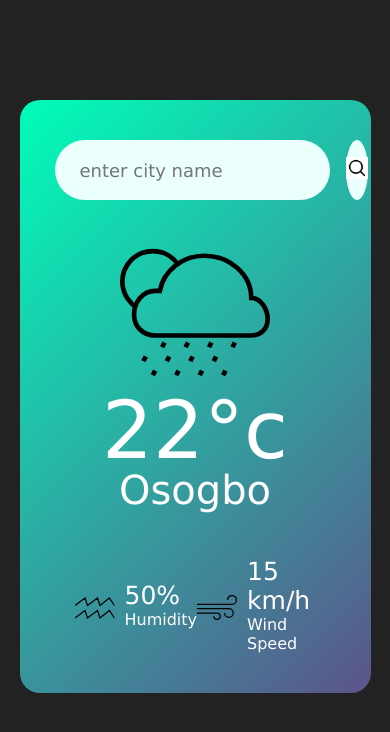
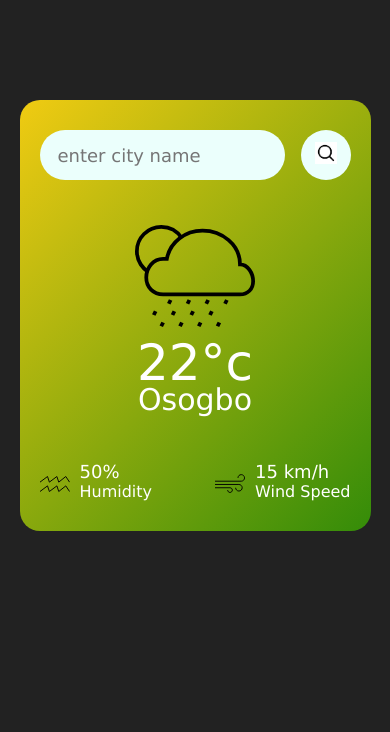
Before and after one commit to Adebukol/weather-app, a plain HTML site: page index.html in a window 390 px wide. Drawn offline with Linux system fonts and the light colour scheme.

Commit message:
background color changed

```diff
--- a/main.css
+++ b/main.css
@@ -12,7 +12,7 @@ body{
 .card{
   width: 90%;
   max-width: 470px;
-  background: linear-gradient(135deg,#00feba, #5b548a);
+  background: linear-gradient(135deg,#f0cb12, #348c09);
   color: #fff;
   margin:100px auto 0;
   border-radius: 20px;
@@ -84,6 +84,48 @@ body{
   font-size: 25px;
   margin-top: -6px;
 }
+
+@media screen and (max-width: 500px) {
+ body{
+  max-width: 500px;
+ }
+ .card{
+  padding: 30px 20px;
+ }
+  .search input{
+  height: 50px;
+  width: 30px;
+  padding: 10px 18px;
+ }
+ .search button{
+  height: 50px;
+  width: 50px;
+ }
+ .weather-icon{
+  width: 120px;
+  margin-top: 30px;
+}
+.weather h1{
+  font-size: 50px;
+  font-weight: 500;
+}
+.weather h2{
+  font-size: 30px;
+  font-weight: 400;
+  margin-top: -10px;
+}
+.details{
+  padding: 0px;
+}
+.col img{
+  width: 30px;
+  margin-right: 10px;
+}
+.humidity, .wind{
+  font-size: 18px;
+  margin-top: -6px;
+}
+}
 /* .row{
   padding: 10px 30px;
   background: rgb(216, 208, 216);
```
